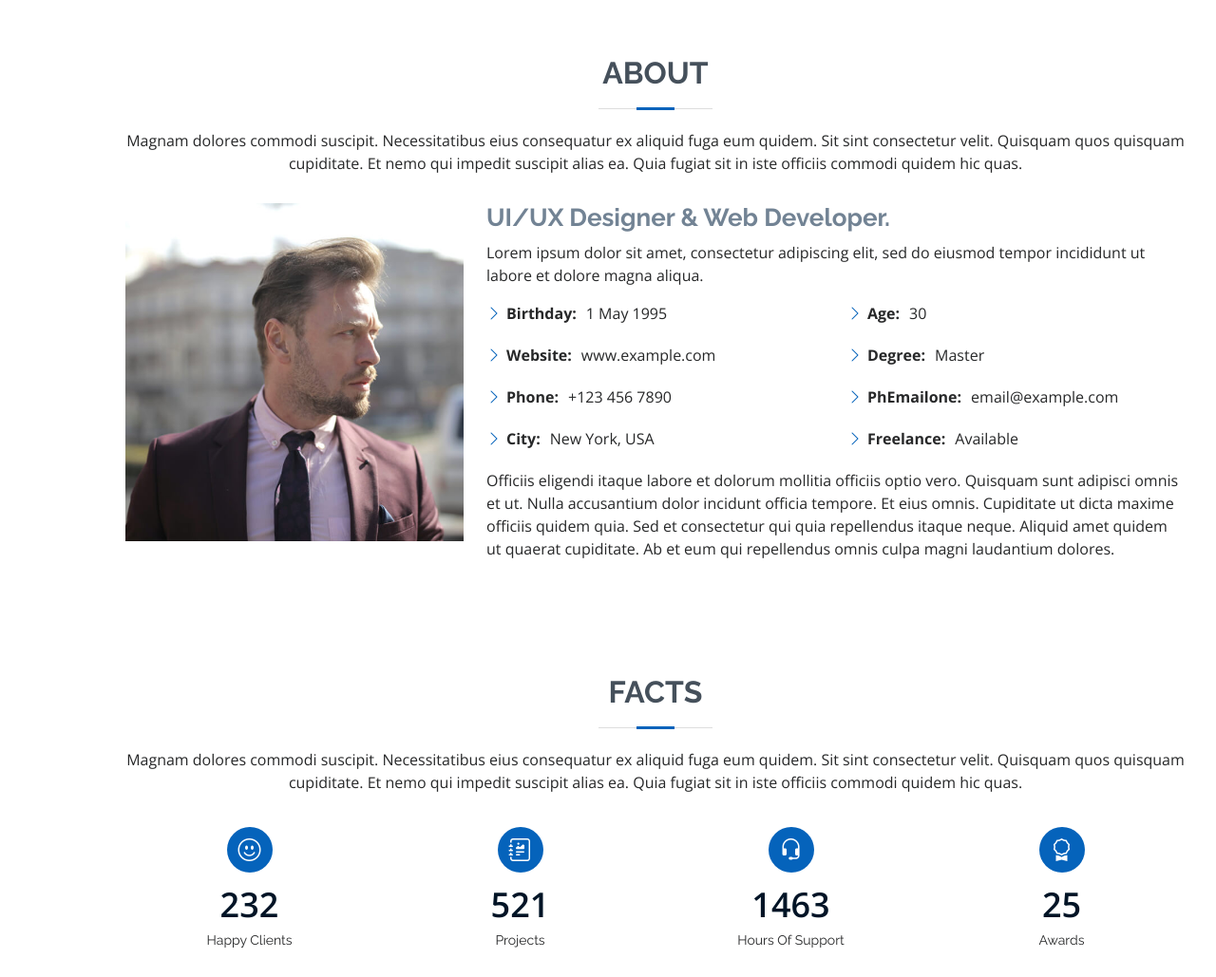
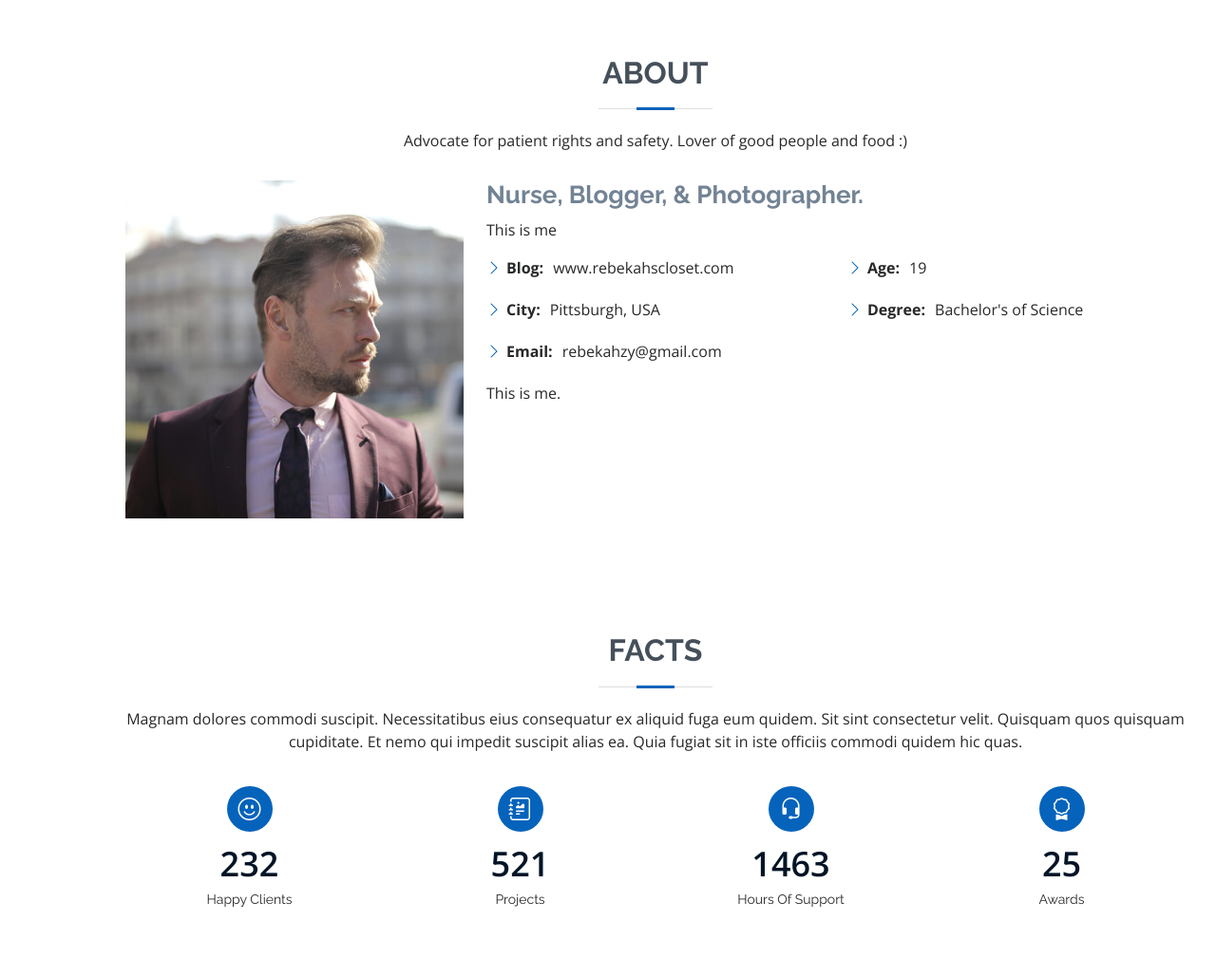
Before and after one commit to chengrebekah/rebekah, a plain HTML site: page index.html in a window 1280 px wide. Shown: the part 802-1831 px from the top of the page at 95% size. Drawn offline with nearby package versions, Linux system fonts and the light colour scheme; files whose address does not match are found by name.

Commit message:
Changed some theme texts

```diff
--- a/index.html
+++ b/index.html
@@ -79,7 +79,7 @@
 
         <div class="section-title">
           <h2>About</h2>
-          <p>Magnam dolores commodi suscipit. Necessitatibus eius consequatur ex aliquid fuga eum quidem. Sit sint consectetur velit. Quisquam quos quisquam cupiditate. Et nemo qui impedit suscipit alias ea. Quia fugiat sit in iste officiis commodi quidem hic quas.</p>
+          <p>Advocate for patient rights and safety. Lover of good people and food :)</p>
         </div>
 
         <div class="row">
@@ -87,32 +87,27 @@
             <img src="assets/img/profile-img.jpg" class="img-fluid" alt="">
           </div>
           <div class="col-lg-8 pt-4 pt-lg-0 content">
-            <h3>UI/UX Designer &amp; Web Developer.</h3>
+            <h3>Nurse, Blogger, &amp; Photographer.</h3>
             <p class="font-italic">
-              Lorem ipsum dolor sit amet, consectetur adipiscing elit, sed do eiusmod tempor incididunt ut labore et dolore
-              magna aliqua.
+              This is me
             </p>
             <div class="row">
               <div class="col-lg-6">
                 <ul>
-                  <li><i class="bi bi-chevron-right"></i> <strong>Birthday:</strong> <span>1 May 1995</span></li>
-                  <li><i class="bi bi-chevron-right"></i> <strong>Website:</strong> <span>www.example.com</span></li>
-                  <li><i class="bi bi-chevron-right"></i> <strong>Phone:</strong> <span>+123 456 7890</span></li>
-                  <li><i class="bi bi-chevron-right"></i> <strong>City:</strong> <span>New York, USA</span></li>
+                  <li><i class="bi bi-chevron-right"></i> <strong>Blog:</strong> <span>www.rebekahscloset.com</span></li>
+                  <li><i class="bi bi-chevron-right"></i> <strong>City:</strong> <span>Pittsburgh, USA</span></li>
+                  <li><i class="bi bi-chevron-right"></i> <strong>Email:</strong> <span>rebekahzy@gmail.com</span></li>
                 </ul>
               </div>
               <div class="col-lg-6">
                 <ul>
-                  <li><i class="bi bi-chevron-right"></i> <strong>Age:</strong> <span>30</span></li>
-                  <li><i class="bi bi-chevron-right"></i> <strong>Degree:</strong> <span>Master</span></li>
-                  <li><i class="bi bi-chevron-right"></i> <strong>PhEmailone:</strong> <span>email@example.com</span></li>
-                  <li><i class="bi bi-chevron-right"></i> <strong>Freelance:</strong> <span>Available</span></li>
+                  <li><i class="bi bi-chevron-right"></i> <strong>Age:</strong> <span>19</span></li>
+                  <li><i class="bi bi-chevron-right"></i> <strong>Degree:</strong> <span>Bachelor's of Science</span></li>
                 </ul>
               </div>
             </div>
             <p>
-              Officiis eligendi itaque labore et dolorum mollitia officiis optio vero. Quisquam sunt adipisci omnis et ut. Nulla accusantium dolor incidunt officia tempore. Et eius omnis.
-              Cupiditate ut dicta maxime officiis quidem quia. Sed et consectetur qui quia repellendus itaque neque. Aliquid amet quidem ut quaerat cupiditate. Ab et eum qui repellendus omnis culpa magni laudantium dolores.
+              This is me.
             </p>
           </div>
         </div>
@@ -547,8 +542,12 @@
       </div>
     </section><!-- End Services Section -->
 
+
+
+
+
     <!-- ======= Testimonials Section ======= -->
-    <section id="testimonials" class="testimonials section-bg">
+    <!-- <section id="testimonials" class="testimonials section-bg">
       <div class="container" data-aos="fade-up">
 
         <div class="section-title">
@@ -569,7 +568,10 @@
                   <i class="bx bxs-quote-alt-right quote-icon-right"></i>
                 </p>
               </div>
-            </div><!-- End testimonial item -->
+            </div>
+
+
+
 
             <div class="swiper-slide">
               <div class="testimonial-item">
@@ -582,7 +584,10 @@
                   <i class="bx bxs-quote-alt-right quote-icon-right"></i>
                 </p>
               </div>
-            </div><!-- End testimonial item -->
+            </div>
+
+
+
 
             <div class="swiper-slide">
               <div class="testimonial-item">
@@ -595,7 +600,10 @@
                   <i class="bx bxs-quote-alt-right quote-icon-right"></i>
                 </p>
               </div>
-            </div><!-- End testimonial item -->
+            </div>
+
+
+
 
             <div class="swiper-slide">
               <div class="testimonial-item">
@@ -608,7 +616,10 @@
                   <i class="bx bxs-quote-alt-right quote-icon-right"></i>
                 </p>
               </div>
-            </div><!-- End testimonial item -->
+            </div>
+
+
+
 
             <div class="swiper-slide">
               <div class="testimonial-item">
@@ -621,14 +632,18 @@
                   <i class="bx bxs-quote-alt-right quote-icon-right"></i>
                 </p>
               </div>
-            </div><!-- End testimonial item -->
+            </div>
 
           </div>
           <div class="swiper-pagination"></div>
         </div>
 
-      </div>
+      </div> -->
     </section><!-- End Testimonials Section -->
+
+
+
+
 
     <!-- ======= Contact Section ======= -->
     <section id="contact" class="contact">
```
Also changed, not shown: assets/css/style.css (line endings or trailing spaces).
